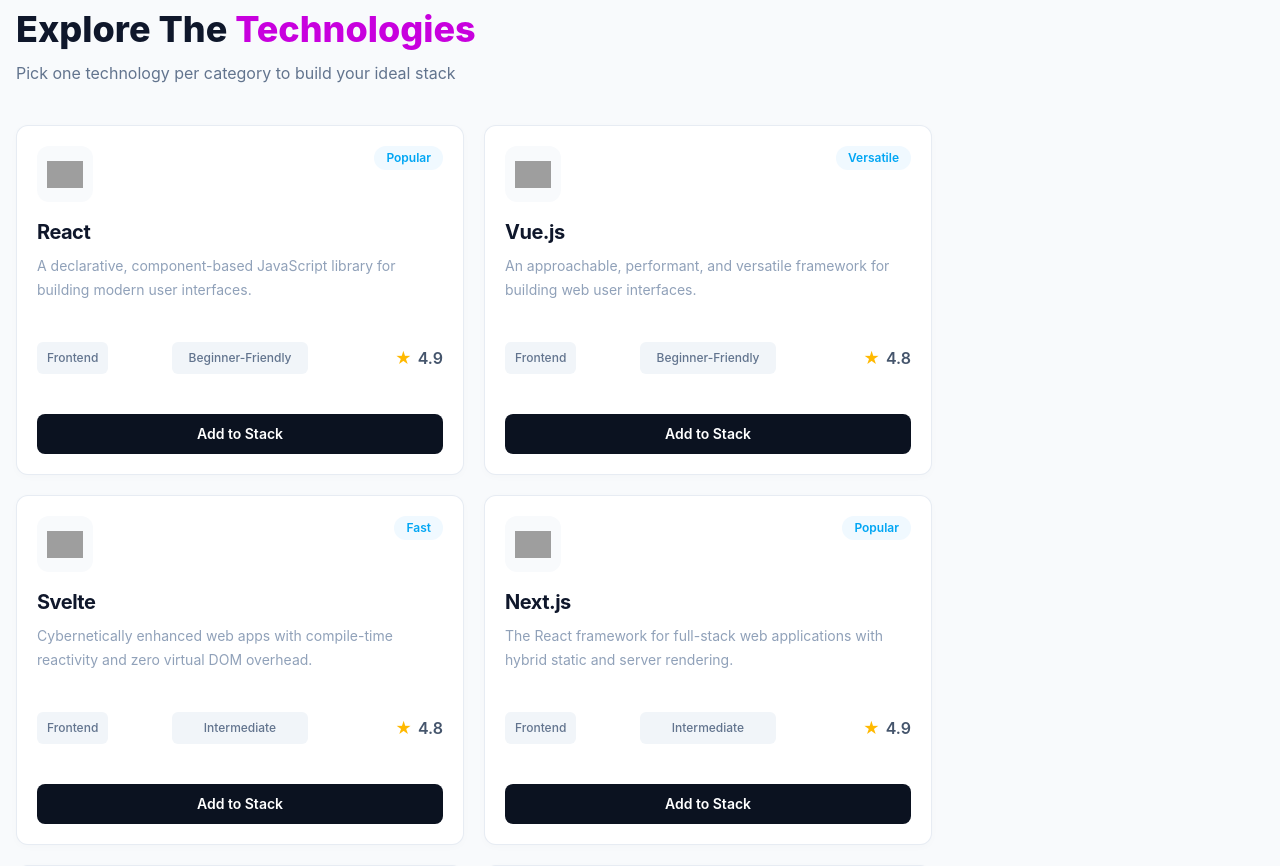
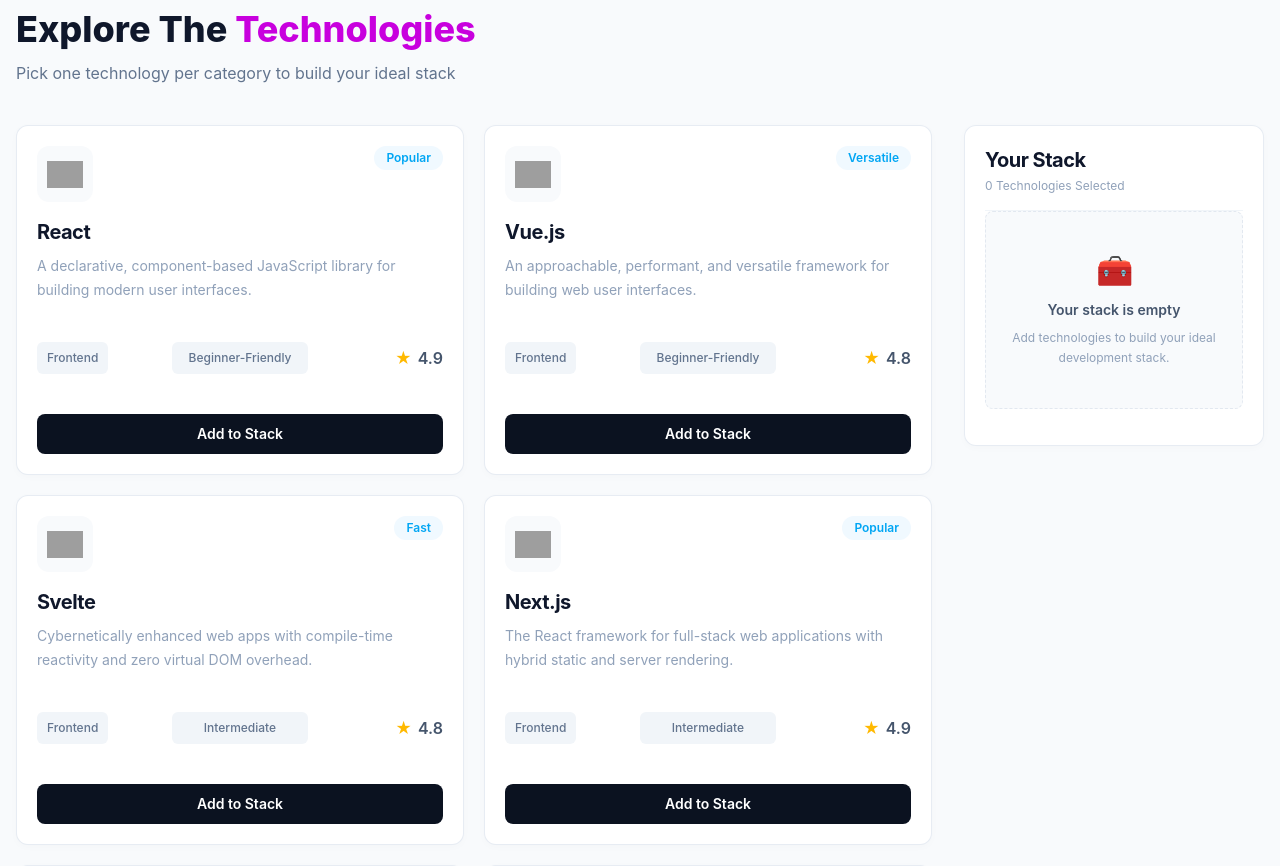
Before and after one commit to nuruddin538/DevStack, a React (Vite) app: page / in a window 1280 px wide. Shown: the part 820-1686 px from the top of the page. Built offline with nearby package versions, Linux system fonts and the light colour scheme; grey boxes are pictures that could not be loaded.

Commit message:
CardStack added successfully

```diff
--- a/src/components/technologies/CardStack.tsx
+++ b/src/components/technologies/CardStack.tsx
@@ -1,5 +1,94 @@
-const CardStack = () => {
-  return <div></div>;
+import { Trash2, X } from "lucide-react";
+import type { ITechnology } from "../../types/technology";
+
+interface CardStackProps {
+  selectedTechnologies: ITechnology[];
+  noRemove: (id: string) => void;
+  onRemoveAll: () => void;
+}
+const CardStack = ({
+  selectedTechnologies,
+  onRemove,
+  onRemoveAll,
+}: CardStackProps) => {
+  return (
+    <div className="lg:sticky lg:top-24">
+      <div className="rounded-xl border border-slate-200/80 bg-white p-4 shadow-[0_2px_8px_rgba(15,23,42,0.02)] sm:p-5">
+        {/* Header */}
+        <div className="flex items-start justify-between">
+          <div>
+            <h3 className="text-lg font-bold tracking-tight text-slate-900 sm:text-xl">
+              Your Stack
+            </h3>
+            <p className="mt-1 text-xs text-slate-400">
+              {selectedTechnologies.length}{" "}
+              {selectedTechnologies.length === 1
+                ? "Technology"
+                : "Technologies"}{" "}
+              Selected
+            </p>
+          </div>
+        </div>
+        <div className="my-4 border-t border-slate-100">
+          {/* Empty State */}
+          {selectedTechnologies.length === 0 ? (
+            <div className="rounded-lg border border-dashed border-slate-200 bg-slate-50 px-4 py-10 text-center">
+              <div className="mb-3 text-3xl">🧰</div>
+              <p className="text-sm font-semibold text-slate-600">
+                Your stack is empty
+              </p>
+              <p className="mt-2 text-xs leading-5 text-slate-400">
+                Add technologies to build your ideal development stack.
+              </p>
+            </div>
+          ) : (
+            <div className="space-y-2.5">
+              {/* Selected Items */}
+              {selectedTechnologies.map((technology) => (
+                <div
+                  key={technology.id}
+                  className="flex items-center gap-3 rounded-lg border border-slate-200 bg-white p-2.5"
+                >
+                  <div className="flex h-9 w-9 shrink-0 items-center justify-center rounded-lg bg-slate-50">
+                    <img
+                      src={technology.icon}
+                      alt={technology.name}
+                      className="h-6 w-6 object-contain"
+                    />
+                  </div>
+                  <div className="min-w-0 flex-1">
+                    <p className="truncate text-xs font-bold text-slate-800 sm:text-sm">
+                      {technology.name}
+                    </p>
+                    <p className="text-[10px] text-slate-400 sm:text-xs">
+                      {technology.category}
+                    </p>
+                  </div>
+                  <button
+                    type="button"
+                    onClick={() => onRemove(technology.id)}
+                    className="text-slate-300 transition hover:text-red-500"
+                    aria-lebel={`Remove ${technology.name}`}
+                  >
+                    <X className="h-4 w-4" />
+                  </button>
+                </div>
+              ))}
+              {/* Remove All */}
+              <button
+                type="button"
+                onClick={onRemoveAll}
+                className="mt-4 flex w-full items-center justify-center gap-2 rounded-lg border border-rose-200 py-2.5 text-xs font-semibold text-rose-500 transition hover:bg-rose-50 sm:text-sm"
+              >
+                <Trash2 className="h-3.5 w-3.5" />
+                Remove All
+              </button>
+            </div>
+          )}
+        </div>
+      </div>
+    </div>
+  );
 };
 
 export default CardStack;
```
